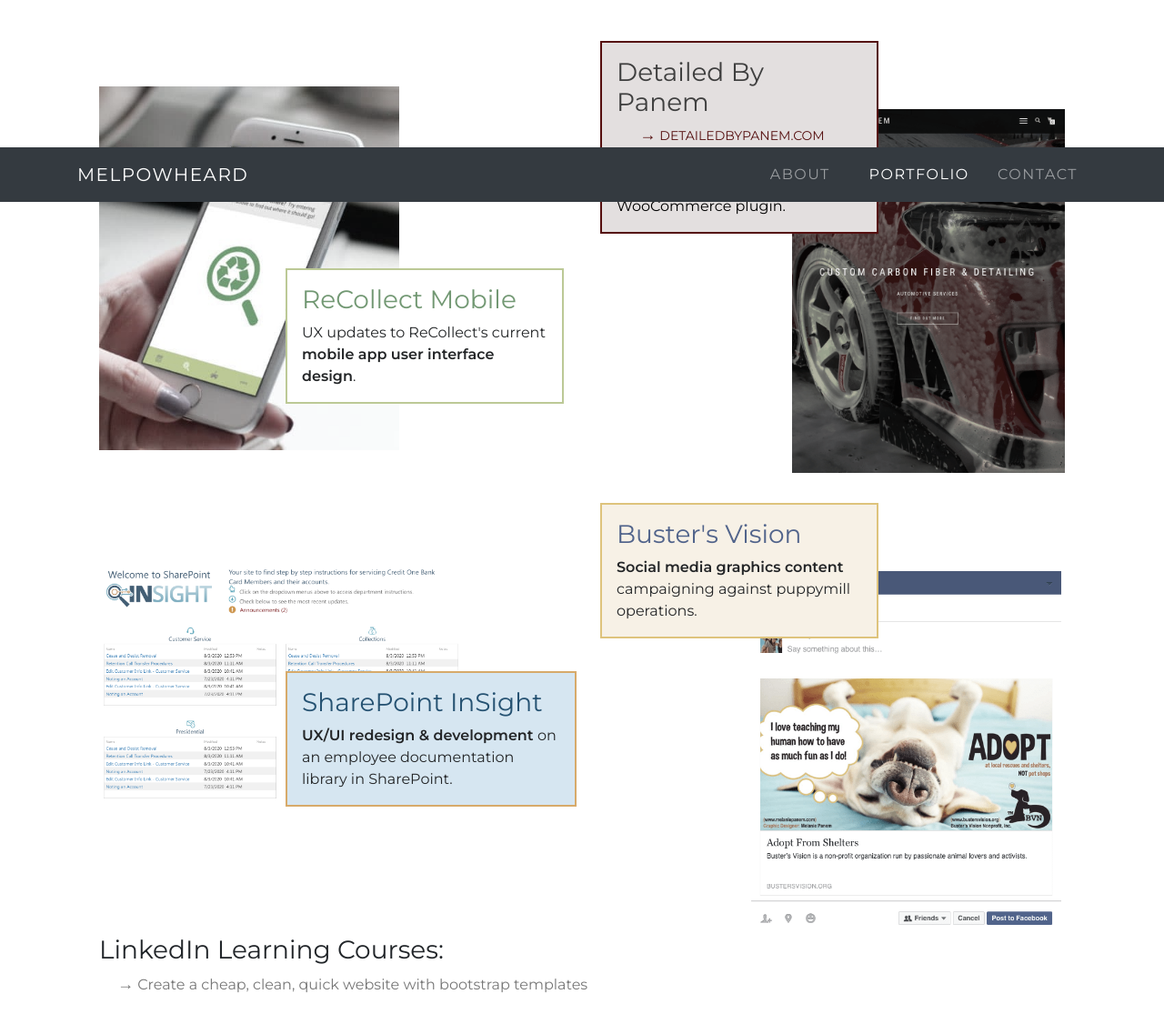
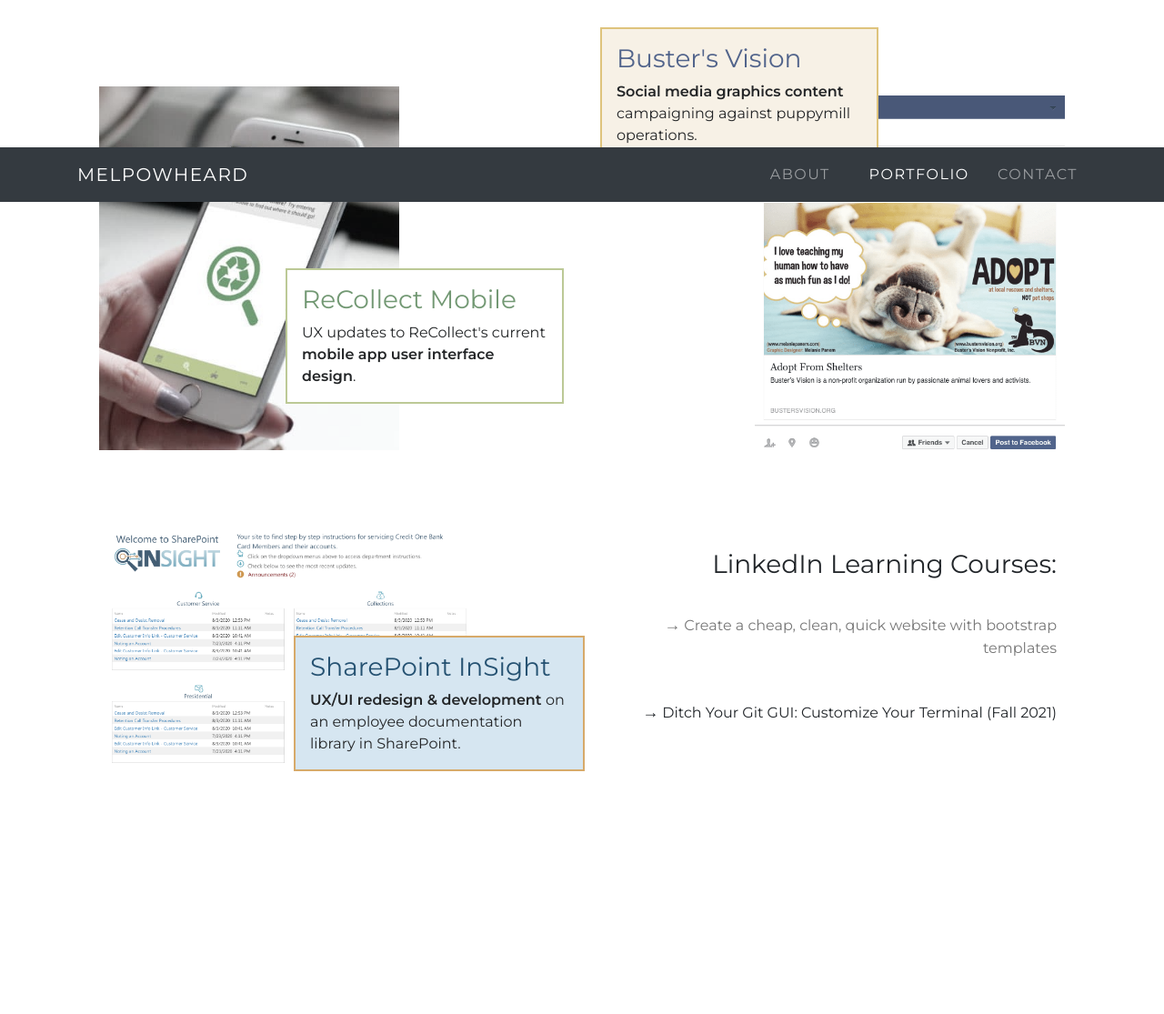
Before and after one commit to melanierosson/melp-designs, a website: page portfolio.html in a window 1280 px wide. Shown: the part 578-1693 px from the top of the page at 91% size. After the commit the page ends 1568 px from the top, so only its background shows below. Drawn offline with nearby package versions, Linux system fonts and the light colour scheme.

Commit message:
added back in Yelp and hid Johns ecommerce site since its down right now

```diff
--- a/portfolio.html
+++ b/portfolio.html
@@ -169,7 +169,7 @@
         </div>
 
         <!-- DETAILEDBYPANEM.COM -->
-        <div class="col-lg-6 flex-display-row flex-justify-end portf-proj" id="portfproj-container04"
+        <!-- <div class="col-lg-6 flex-display-row flex-justify-end portf-proj" id="portfproj-container04"
           data-aos="fade-left" data-aos-easing="ease-in-sine" data-aos-duration="750">
 
           <a href="./assets/pages/detailedbypanem.html" class="portfolio-pglink">
@@ -191,6 +191,27 @@
 
         </div>
       </div>
+
+      <div class="row p-4 bottom-row">
+        <div class="col-lg-6 flex-display-row flex-justify-start portf-proj" id="portfproj-container06" data-aos="fade-right" data-aos-easing="ease-in-sine" data-aos-duration="750"> -->
+
+      <!-- BUSTER'S VISION -->
+        <div class="col-lg-6 flex-display-row flex-justify-end portf-proj" data-aos="fade-left"
+          id="portfproj-container07" data-aos-easing="ease-in-sine" data-aos-duration="750">
+
+          <a href="./assets/pages/bustersvision.html" class="portfolio-pglink">
+            <img class="portfolio-img right-col" id="portfimg-busters" src="assets/images/portf-bustersvision.png" alt="Buster's Vision social media campaign posts" />
+          </a>
+          <div class="portfolio-descr left top" id="portfdescr-busters"
+            onclick="window.location.href='./assets/pages/bustersvision.html'">
+            <h3 class="portfproject-title">
+              Buster's Vision
+            </h3>
+            <p>
+              <span class="txt-600">Social media graphics content</span> campaigning against puppymill operations.
+            </p>
+          </div>
+        </div>
 
       <div class="row p-4 bottom-row">
         <div class="col-lg-6 flex-display-row flex-justify-start portf-proj" id="portfproj-container06" data-aos="fade-right" data-aos-easing="ease-in-sine" data-aos-duration="750">
@@ -219,8 +240,15 @@
           </p>
         </div>
 
+        <div class="col-lg-6 flex-display-row flex-justify-end portf-proj" id="portfproj-container04"
+          data-aos="fade-left" data-aos-easing="ease-in-sine" data-aos-duration="750">
+          <h3>LinkedIn Learning Courses:</h3>
+          <p class="hover-left" style="text-align:right"><a target="_blank" class="ltbg-link" href="https://www.linkedin.com/learning/create-a-quick-clean-and-cheap-website-with-bootstrap-templates"><span class="txt-18px">→</span> Create a cheap, clean, quick website with bootstrap templates</a></p>
+          <p class="hover-left" style="text-align:right"><span class="txt-18px">→</span> Ditch Your Git GUI: Customize Your Terminal (Fall 2021)</p>
+        </div>
+
         <!-- BUSTER'S VISION -->
-        <div class="col-lg-6 flex-display-row flex-justify-end portf-proj" data-aos="fade-left"
+        <!-- <div class="col-lg-6 flex-display-row flex-justify-end portf-proj" data-aos="fade-left"
           id="portfproj-container07" data-aos-easing="ease-in-sine" data-aos-duration="750">
 
           <a href="./assets/pages/bustersvision.html" class="portfolio-pglink">
@@ -242,14 +270,15 @@
           <p class="d-block d-lg-none">
             &nbsp;
           </p>
-        </div>
+        </div> -->
 
-        <div class="col-12 flex-display-column portf-proj"
+
+        <!-- <div class="col-12 flex-display-column portf-proj"
           data-aos="fade-right"
           id="lil-class" data-aos-easing="ease-in-sine" data-aos-duration="750">
           <h3>LinkedIn Learning Courses:</h3>
           <p class="hover-left"><a target="_blank" class="ltbg-link" href="https://www.linkedin.com/learning/create-a-quick-clean-and-cheap-website-with-bootstrap-templates"><span class="txt-18px">→</span> Create a cheap, clean, quick website with bootstrap templates</a></p>
-        </div>
+        </div> -->
 
         </div>
 
```
Also changed, not shown: assets/js/contact.js (+8 -8 lines), contact.html (+4 -4 lines).
